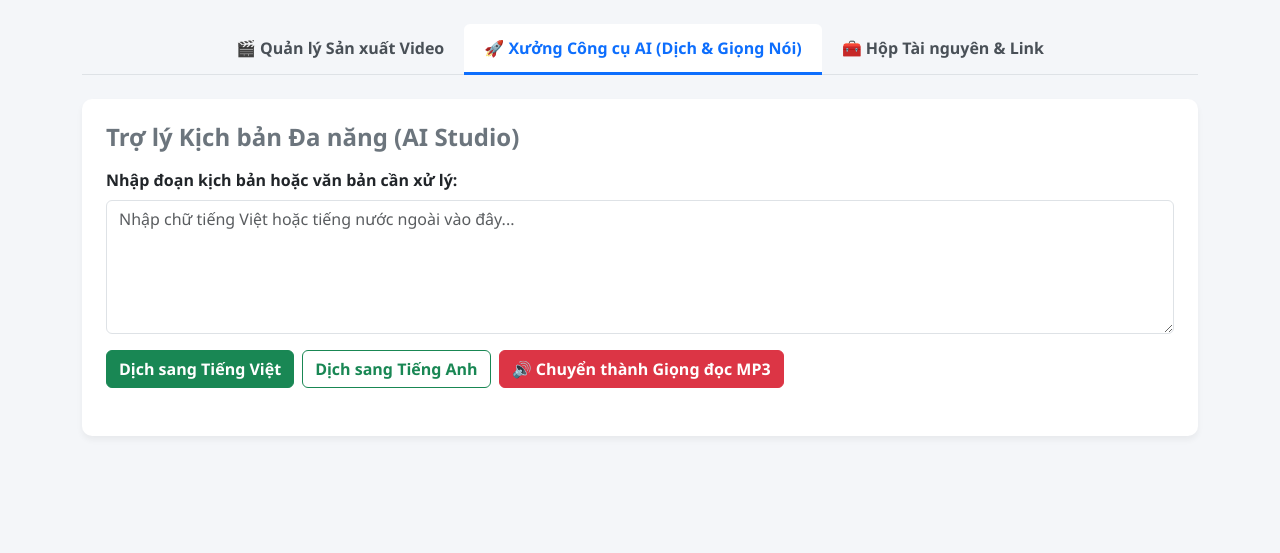
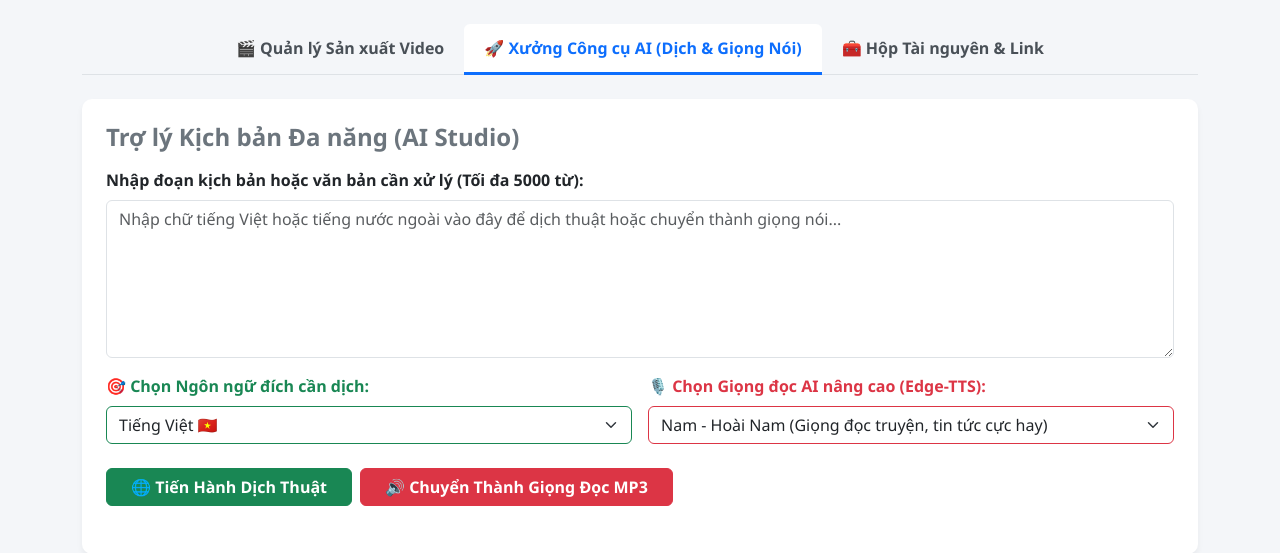
Before and after one commit to ZIN141125/Web-video-zin-nguyen, a Flask app: page / in a window 1280 px wide, after a click on "🚀 Xưởng Công cụ AI (Dịch & Giọng Nói)". Shown: the part 93-646 px from the top of the page. Run offline with Flask 3, Linux system fonts and the light colour scheme; the visitor is signed in with stand-in values (Sample User, id 1).

Commit message:
Update index.html

```diff
--- a/templates/index.html
+++ b/templates/index.html
@@ -19,10 +19,6 @@
     {% if show_login %}
     <div class="card p-4 login-container">
         {% if is_register %}
-        <div class="mb-3">
-    <label class="form-label fw-bold">Xác nhận mật khẩu</label>
-    <input type="password" name="confirm_password" class="form-control" placeholder="Nhập lại mật khẩu để xác nhận..." required>
-</div>
             <h3 class="fw-bold text-center text-success mb-3">📝 ĐĂNG KÝ TÀI KHOẢN</h3>
             <p class="text-muted text-center small">Tạo tài khoản cá nhân để quản lý dự án video của bạn</p>
         {% else %}
@@ -46,10 +42,20 @@
                 <label class="form-label fw-semibold">Mật khẩu</label>
                 <input type="password" name="password" class="form-control" placeholder="Nhập mật khẩu..." required>
             </div>
+
+            {# 🔑 TÍNH NĂNG 1: THÊM Ô XÁC NHẬN MẬT KHẨU VÀO ĐÚNG FORM ĐĂNG KÝ #}
+            {% if is_register %}
+            <div class="mb-3">
+                <label class="form-label fw-semibold text-success">Xác nhận mật khẩu</label>
+                <input type="password" name="confirm_password" class="form-control" placeholder="Nhập lại mật khẩu để xác nhận..." required>
+            </div>
+            {% endif %}
+
             <button type="submit" class="btn {{ 'btn-success' if is_register else 'btn-primary' }} w-100 fw-bold py-2">
                 {{ 'Đăng Ký Ngay ➔' if is_register else 'Vào Hệ Thống ➔' }}
             </button>
         </form>
+
         <div style="text-align: center; margin: 15px 0; color: #888; font-size: 14px;">
             <span>hoặc</span>
         </div>
@@ -132,19 +138,49 @@
         <div class="tab-pane fade" id="ai-content" role="tabpanel">
             <div class="card p-4">
                 <h4 class="fw-bold text-secondary mb-3">Trợ lý Kịch bản Đa năng (AI Studio)</h4>
+
                 <div class="mb-3">
-                    <label class="form-label fw-semibold">Nhập đoạn kịch bản hoặc văn bản cần xử lý:</label>
-                    <textarea id="ai-text" class="form-control" rows="5" placeholder="Nhập chữ tiếng Việt hoặc tiếng nước ngoài vào đây..."></textarea>
+                    <label class="form-label fw-semibold">Nhập đoạn kịch bản hoặc văn bản cần xử lý (Tối đa 5000 từ):</label>
+                    <textarea id="ai-text" class="form-control" rows="6" placeholder="Nhập chữ tiếng Việt hoặc tiếng nước ngoài vào đây để dịch thuật hoặc chuyển thành giọng nói..."></textarea>
                 </div>
+
+                <div class="row mb-4 g-3">
+                    {# 🌐 TÍNH NĂNG 2: HỘP CHỌN ĐA DẠNG NGÔN NGỮ DỊCH THUẬT #}
+                    <div class="col-md-6">
+                        <label class="form-label fw-bold text-success">🎯 Chọn Ngôn ngữ đích cần dịch:</label>
+                        <select id="translate-lang" class="form-select border-success">
+                            <option value="vi" selected>Tiếng Việt 🇻🇳</option>
+                            <option value="en">Tiếng Anh (English) 🇺🇸</option>
+                            <option value="zh-CN">Tiếng Trung Giản thể (Chinese) 🇨🇳</option>
+                            <option value="ja">Tiếng Nhật (Japanese) 🇯🇵</option>
+                            <option value="ko">Tiếng Hàn (Korean) 🇰🇷</option>
+                            <option value="fr">Tiếng Pháp (French) 🇫🇷</option>
+                            <option value="ru">Tiếng Nga (Russian) 🇷🇺</option>
+                            <option value="th">Tiếng Thái (Thai) 🇹🇭</option>
+                        </select>
+                    </div>
+
+                    {# 🎙️ TÍNH NĂNG 3: HỘP CHỌN GIỌNG ĐỌC AI CON NGƯỜI SIÊU THẬT #}
+                    <div class="col-md-6">
+                        <label class="form-label fw-bold text-danger">🎙️ Chọn Giọng đọc AI nâng cao (Edge-TTS):</label>
+                        <select id="tts-voice" class="form-select border-danger">
+                            <option value="vi-VN-HoaiNamNeural" selected>Nam - Hoài Nam (Giọng đọc truyện, tin tức cực hay)</option>
+                            <option value="vi-VN-NamMinhNeural">Nam - Nam Minh (Giọng ấm áp, chuẩn phổ thông)</option>
+                            <option value="vi-VN-MaiPhuongNeural">Nữ - Mai Phương (Giọng nhẹ nhàng, truyền cảm)</option>
+                        </select>
+                    </div>
+                </div>
+
                 <div class="d-flex gap-2 mb-4">
-                    <button onclick="handleAI('translate', 'vi')" class="btn btn-success fw-bold">Dịch sang Tiếng Việt</button>
-                    <button onclick="handleAI('translate', 'en')" class="btn btn-outline-success fw-bold">Dịch sang Tiếng Anh</button>
-                    <button onclick="handleAI('tts')" class="btn btn-danger fw-bold">🔊 Chuyển thành Giọng đọc MP3</button>
+                    <button onclick="executeTranslate()" class="btn btn-success fw-bold px-4">🌐 Tiến Hành Dịch Thuật</button>
+                    <button id="btn-tts" onclick="executeTTS()" class="btn btn-danger fw-bold px-4">🔊 Chuyển Thành Giọng Đọc MP3</button>
                 </div>
-                <div id="ai-result-box" class="p-3 bg-light rounded d-none">
-                    <h6 class="fw-bold text-dark">Kết quả xử lý:</h6>
+
+                <div id="ai-result-box" class="p-3 bg-light rounded d-none border">
+                    <h6 class="fw-bold text-dark">Kết quả xử lý từ Hệ thống AI:</h6>
                     <p id="ai-result-text" class="mb-0 text-secondary" style="white-space: pre-wrap;"></p>
-                    <div id="audio-player-box" class="mt-2 d-none">
+                    <div id="audio-player-box" class="mt-3 d-none">
+                        <label class="form-label fw-bold text-danger">Trình phát Audio AI của bạn (Có thể tải xuống):</label>
                         <audio id="audio-player" controls class="w-100"></audio>
                     </div>
                 </div>
@@ -158,7 +194,7 @@
                         <h4 class="fw-bold mb-3 text-secondary">Lưu liên kết công cụ</h4>
                         <form action="/add_tool" method="POST">
                             <div class="mb-3"><label class="form-label fw-semibold">Tên công cụ</label><input type="text" name="name" class="form-control" required placeholder="Ví dụ: ChatGPT, Canva"></div>
-                            <div class="mb-3"><label class="form-label fw-semibold">Đường dẫn URL</label><input type="url" name="url" class="form-control" required placeholder="https://..."></div>
+                            <div class="mb-3"><label class="form-url fw-semibold">Đường dẫn URL</label><input type="url" name="url" class="form-control" required placeholder="https://..."></div>
                             <div class="mb-3"><label class="form-label fw-semibold">Ghi chú nhanh</label><input type="text" name="note" class="form-control" placeholder="Dùng để làm gì..."></div>
                             <button type="submit" class="btn btn-primary w-100 fw-bold">Lưu Công Cụ</button>
                         </form>
@@ -188,8 +224,11 @@
 
 <script src="https://cdn.jsdelivr.net/npm/bootstrap@5.3.0/dist/js/bootstrap.bundle.min.js"></script>
 <script>
-    async function handleAI(type, lang = '') {
-        const text = document.getElementById('ai-text').value;
+    // 🌐 Hàm xử lý Dịch thuật Đa Ngôn ngữ động
+    async function executeTranslate() {
+        const text = document.getElementById('ai-text').value.strip ? document.getElementById('ai-text').value.strip() : document.getElementById('ai-text').value;
+        const targetLang = document.getElementById('translate-lang').value;
+
         if(!text) { alert('Vui lòng nhập văn bản trước!'); return; }
 
         const resultBox = document.getElementById('ai-result-box');
@@ -197,32 +236,67 @@
         const audioBox = document.getElementById('audio-player-box');
 
         resultBox.classList.remove('d-none');
-        resultText.innerText = "Đang xử lý, vui lòng đợi...";
+        resultText.innerText = "⏳ Hệ thống dịch thuật đang xử lý dữ liệu đa ngôn ngữ...";
         audioBox.classList.add('d-none');
 
-        if (type === 'translate') {
+        try {
             const res = await fetch('/api/translate', {
                 method: 'POST',
                 headers: {'Content-Type': 'application/json'},
-                body: JSON.stringify({text: text, lang: lang})
+                body: JSON.stringify({text: text, lang: targetLang})
             });
             const data = await res.json();
-            if(data.success) { resultText.innerText = data.result; }
-            else { resultText.innerText = "Lỗi hệ thống dịch: " + data.error; }
-        } else if (type === 'tts') {
+            if(data.success) {
+                resultText.innerText = data.result;
+            } else {
+                resultText.innerText = "❌ Lỗi hệ thống dịch: " + data.error;
+            }
+        } catch(e) {
+            resultText.innerText = "❌ Không thể kết nối đến máy chủ dịch thuật.";
+        }
+    }
+
+    // 🎙️ Hàm xử lý Chuyển văn bản dài (3000-5000 từ) thành Giọng đọc AI nâng cao siêu tốc
+    async function executeTTS() {
+        const text = document.getElementById('ai-text').value;
+        const selectedVoice = document.getElementById('tts-voice').value;
+        const btnTts = document.getElementById('btn-tts');
+
+        if(!text) { alert('Vui lòng nhập văn bản trước!'); return; }
+
+        const resultBox = document.getElementById('ai-result-box');
+        const resultText = document.getElementById('ai-result-text');
+        const audioBox = document.getElementById('audio-player-box');
+
+        resultBox.classList.remove('d-none');
+        resultText.innerText = "⏳ Trợ lý AI đang tạo giọng đọc siêu tốc cho đoạn kịch bản dài của bạn, vui lòng đợi một lát...";
+        audioBox.classList.add('d-none');
+        btnTts.disabled = true;
+        btnTts.innerText = "⏳ Đang kết xuất Audio...";
+
+        try {
             const res = await fetch('/api/tts', {
                 method: 'POST',
                 headers: {'Content-Type': 'application/json'},
-                body: JSON.stringify({text: text})
+                body: JSON.stringify({text: text, voice: selectedVoice})
             });
+
             if(res.ok) {
                 const blob = await res.blob();
                 const audioUrl = URL.createObjectURL(blob);
                 const player = document.getElementById('audio-player');
                 player.src = audioUrl;
-                resultText.innerText = "Chuyển đổi giọng nói thành công! Bạn có thể nghe hoặc tải về bên dưới:";
+                resultText.innerText = "🎉 Chuyển đổi giọng nói AI giống người thật thành công! Bạn có thể bật nghe thử hoặc bấm chuột phải/click dấu 3 chấm để tải file MP3 về máy:";
                 audioBox.classList.remove('d-none');
-            } else { resultText.innerText = "Lỗi khi tạo giọng nói."; }
+                player.play(); // Tự động phát nhạc khi tải xong
+            } else {
+                resultText.innerText = "❌ Lỗi khi kết nối với API Edge-TTS để tạo giọng nói.";
+            }
+        } catch(e) {
+            resultText.innerText = "❌ Lỗi hệ thống ngắt kết nối ngầm khi tạo file âm thanh.";
+        } finally {
+            btnTts.disabled = false;
+            btnTts.innerText = "🔊 Chuyển thành Giọng đọc MP3";
         }
     }
 </script>
```
Lines whose indentation alone changed are shown as unchanged.
